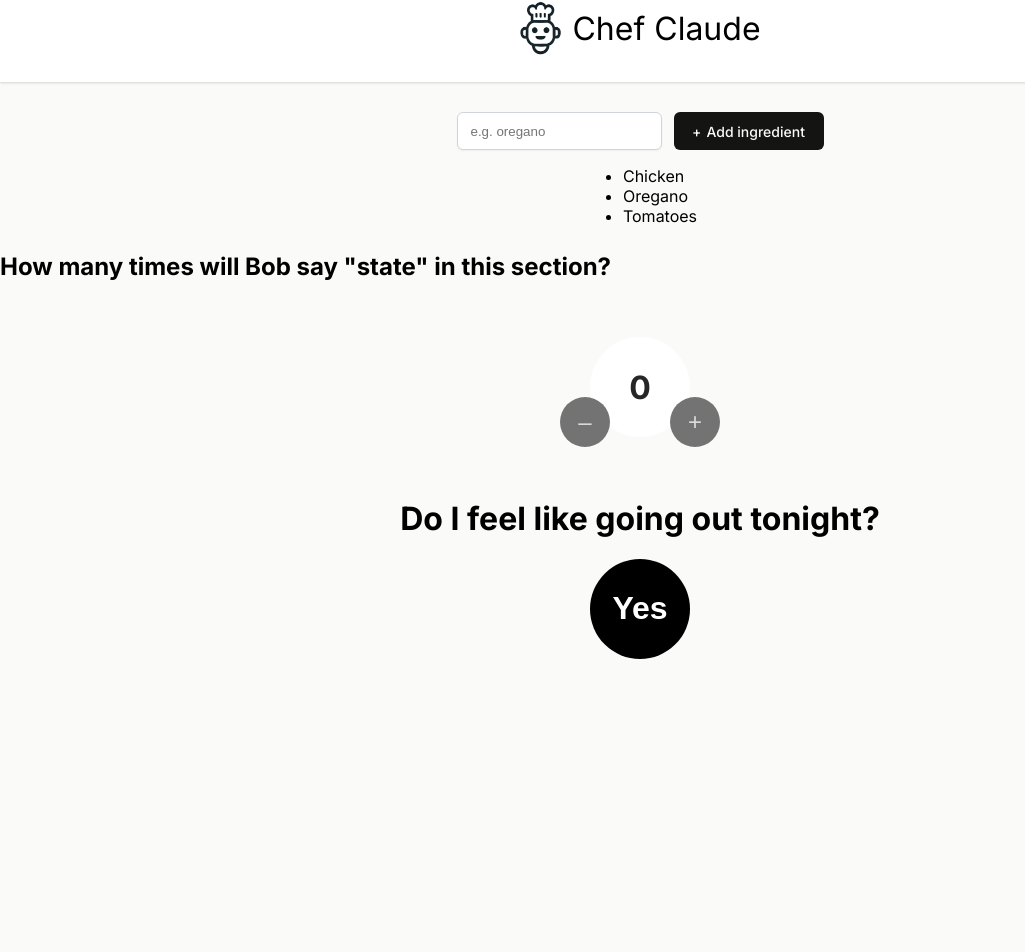
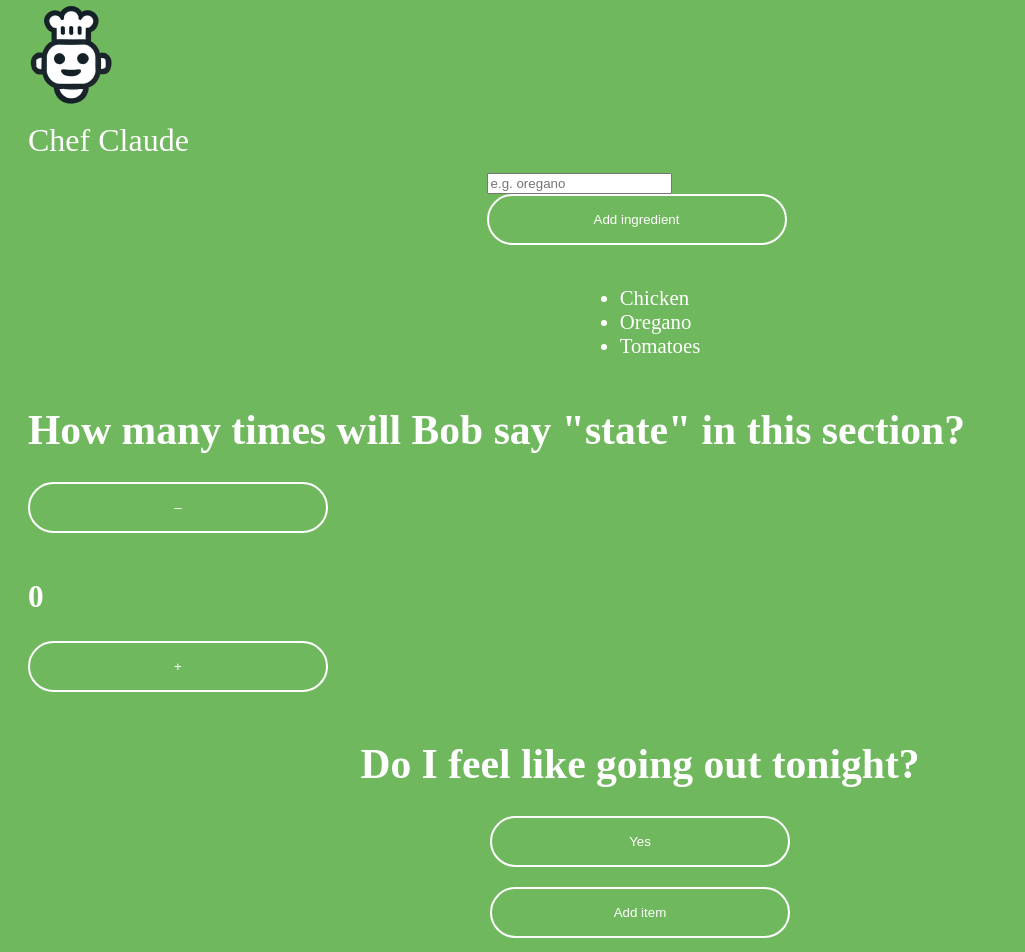
Before and after one commit to AshfakAhmath/chef-claude, a React (Vite) app: page / in a window 1280 px wide. Shown: the part 26-978 px from the top of the page, without its empty margins (0-1025 px from the left). Before the commit the page ends 800 px from the top, so only its background shows below. Built offline with nearby package versions, Linux system fonts and the light colour scheme.

Commit message:
feat: add favorite things functionality and update styles in Practice component

```diff
--- a/src/Components/Practice.jsx
+++ b/src/Components/Practice.jsx
@@ -15,6 +15,32 @@
 
   function handlePlus() {
     setCount((prevCount) => prevCount + 1);
+  }
+
+  const [myFavoriteThings, setMyFavoriteThings] = React.useState([]);
+
+  const allFavoriteThings = [
+    "💦🌹",
+    "😺",
+    "💡🫖",
+    "🔥🧤",
+    "🟤🎁",
+    "🐴",
+    "🍎🥧",
+    "🚪🔔",
+    "🛷🔔",
+    "🥩🍝",
+  ];
+  const thingsElements = myFavoriteThings.map((thing) => (
+    <p key={thing}>{thing}</p>
+  ));
+
+  function addFavoriteThing() {
+    setMyFavoriteThings((prevValue) => [
+      ...prevValue,
+      allFavoriteThings[prevValue.length],
+    ]);
+    console.log(myFavoriteThings);
   }
 
   return (
@@ -42,10 +68,19 @@
 
       <main>
         <h1 className="title">Do I feel like going out tonight?</h1>
-        <button onClick={handleClick} className="value">
+        <button
+          onClick={handleClick}
+          aria-label={`Current answer is ${isGoingOut ? "Yes" : "No"}. Click to change it.`}
+          className="value"
+        >
           {isGoingOut ? "Yes" : "No"}
         </button>
       </main>
+
+      <div className="array">
+        <button onClick={addFavoriteThing}>Add item</button>
+        <section aria-live="polite">{thingsElements}</section>
+      </div>
     </>
   );
 }
--- a/src/index.css
+++ b/src/index.css
@@ -1,4 +1,4 @@
-* {
+/* * {
     box-sizing: border-box;
 }
 
@@ -71,7 +71,7 @@
 
 
 /* STUDY STATE */
-.container {
+/* .container {
     display: flex;
     flex-direction: column;
 }
@@ -149,4 +149,54 @@
     font-size: 2rem;
     font-weight: bold;
     cursor: pointer;
+} */ */
+
+* {
+    box-sizing: border-box;
 }
+
+body {
+    background-color: #70B85D;
+    color: white;
+    padding: 20px;
+    font-size: 1.3rem;
+}
+
+main {
+    display: flex;
+    flex-direction: column;
+    align-items: center;
+}
+
+.array {
+    display: flex;
+    flex-direction: column;
+    align-items: center;
+}
+
+button {
+    width: 100%;
+    max-width: 300px;
+    background-color: transparent;
+    padding: 1rem;
+    color: white;
+    border: 2px solid white;
+    border-radius: 50px;
+    cursor: pointer;
+    font-family: 'Karla', sans-serif;
+    margin-bottom: 20px;
+}
+
+button:hover {
+    background-color: #FFFEF1;
+    color: #2C5E2E;
+}
+
+button:focus {
+    outline: 0;
+}
+
+p {
+    margin-block: 10px;
+    font-size: 2rem;
+}
```
